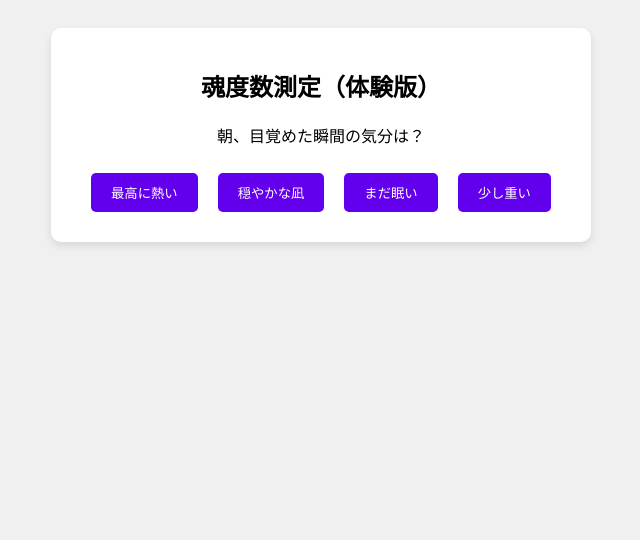
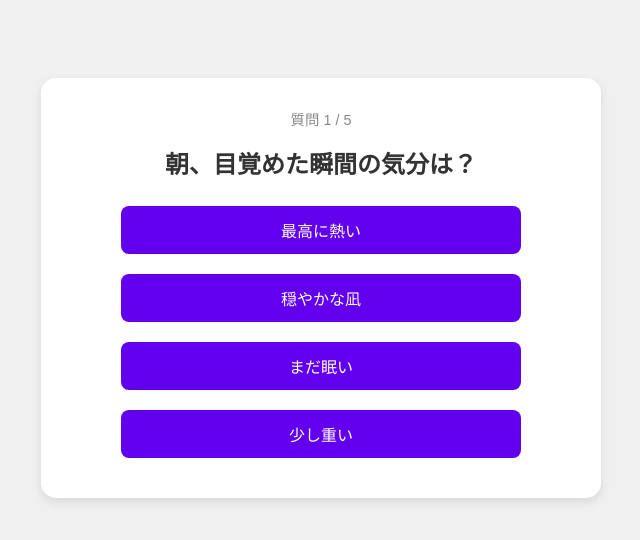
Before and after one commit to hiro2030/soul_check_10.html, a plain HTML site: page index.html in a window 1280 px wide. Shown: the whole page, without its empty margins (319-959 px from the left). Drawn offline with Linux system fonts and the light colour scheme.

Commit message:
Refactor quiz layout and enhance styles
Updated styling and structure of the quiz interface, including improved button styles and added progress display.

```diff
--- a/index.html
+++ b/index.html
@@ -5,22 +5,25 @@
     <title>魂度数測定 - 体験版</title>
     <style>
         body { font-family: sans-serif; text-align: center; background: #f0f0f0; padding: 20px; }
-        .card { background: white; padding: 20px; border-radius: 10px; max-width: 500px; margin: auto; box-shadow: 0 4px 8px rgba(0,0,0,0.1); }
-        button { background: #6200ee; color: white; border: none; padding: 10px 20px; border-radius: 5px; cursor: pointer; margin: 10px; }
+        .card { background: white; padding: 30px; border-radius: 15px; max-width: 500px; margin: 50px auto; box-shadow: 0 4px 10px rgba(0,0,0,0.1); }
+        h1 { color: #333; font-size: 1.5rem; }
+        button { background: #6200ee; color: white; border: none; padding: 12px 20px; border-radius: 8px; cursor: pointer; margin: 10px; width: 80%; font-size: 1rem; transition: 0.2s; }
+        button:hover { background: #4b00b0; transform: scale(1.02); }
         .hidden { display: none; }
+        #progress { color: #888; font-size: 0.9rem; margin-bottom: 10px; }
     </style>
 </head>
 <body>
     <div class="card" id="quiz">
-        <h2>魂度数測定（体験版）</h2>
-        <p id="question">読み込み中...</p>
+        <div id="progress"></div>
+        <h1 id="question">読み込み中...</h1>
         <div id="options"></div>
     </div>
     <div class="card hidden" id="result">
-        <h2>5問終了！</h2>
-        <p>あなたの魂の輪郭が見えてきました……</p>
-        <p><strong>さらに深い「20問フル診断」で、あなたの魂の真実を解き明かしませんか？</strong></p>
-        <p>※続きはNoteの有料エリアで公開中！</p>
+        <h1>体験版終了！</h1>
+        <p>あなたの魂の輪郭が見えてきました…</p>
+        <p style="font-size: 1.2rem; color: #6200ee;"><strong>さらに深い「20問完全版」で<br>魂の真実を解き明かしませんか？</strong></p>
+        <p style="font-size: 0.8rem; color: #999; margin-top: 20px;">※続きはNoteの有料エリアで公開中！</p>
     </div>
 
     <script>
@@ -38,11 +41,11 @@
                 document.getElementById('result').classList.remove('hidden');
                 return;
             }
-            const q = questions[currentIdx];
-            document.getElementById('question').innerText = q.q;
+            document.getElementById('progress').innerText = `質問 ${currentIdx + 1} / ${questions.length}`;
+            document.getElementById('question').innerText = questions[currentIdx].q;
             const opt = document.getElementById('options');
             opt.innerHTML = '';
-            q.a.forEach(ans => {
+            questions[currentIdx].a.forEach(ans => {
                 const btn = document.createElement('button');
                 btn.innerText = ans;
                 btn.onclick = () => { currentIdx++; showQ(); };
```
